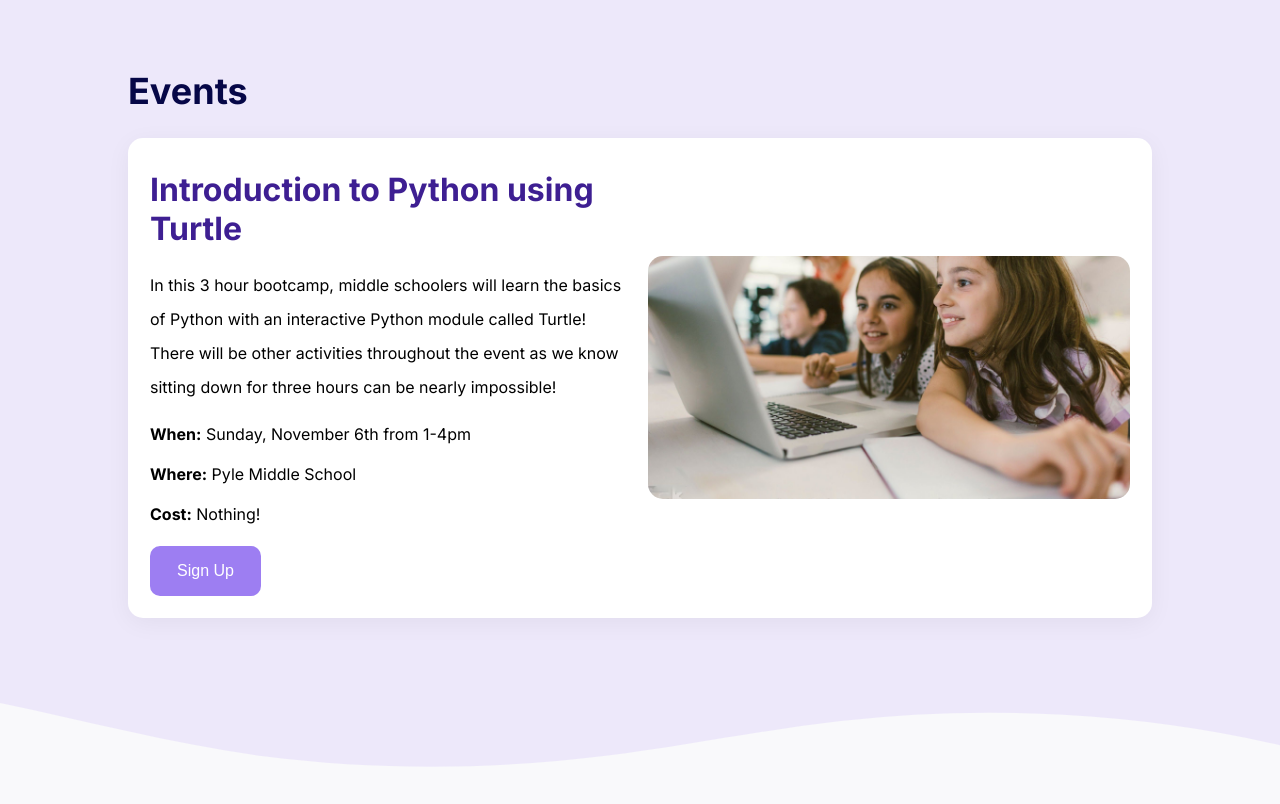
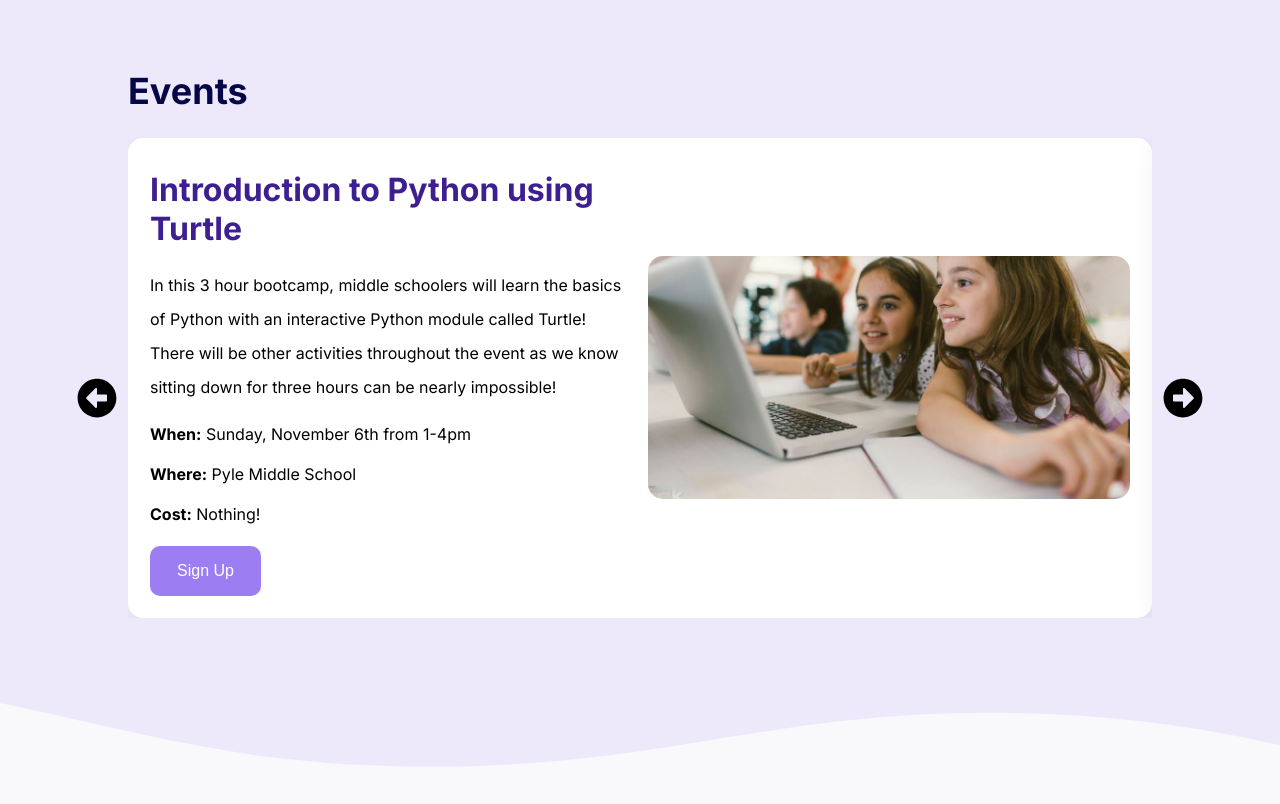
Before and after one commit to RationalChestnut/CodeUp, a React (Create React App) app: page / in a window 1280 px wide. Shown: the part 740-1544 px from the top of the page. Built offline with nearby package versions, Linux system fonts and the light colour scheme.

Commit message:
finish V1

```diff
--- a/package.json
+++ b/package.json
@@ -10,7 +10,7 @@
     "react": "^18.2.0",
     "react-bootstrap": "^2.6.0",
     "react-dom": "^18.2.0",
-    "react-icons": "^4.4.0",
+    "react-icons": "^4.6.0",
     "react-responsive-carousel": "^3.2.23",
     "react-scripts": "5.0.1",
     "web-vitals": "^2.1.4"
--- a/src/components/Event/Event.js
+++ b/src/components/Event/Event.js
@@ -57,11 +57,7 @@ export const Event = ({
 
       {!past ? (
         <div className={styles.imageContainer}>
-                    <img
-                        src={event}
-                        alt="Girls Coding"
-                        className={styles.eventImage}
-                    />
+          <img src={event} alt="Girls Coding" className={styles.eventImage} />
         </div>
       ) : (
         <Carousel
@@ -76,6 +72,7 @@ export const Event = ({
                 <img
                   src={img}
                   className={styles.carouselImage}
+                  alt={"Highlights from the event"}
                 />
               </div>
             );
--- a/src/components/Event/Event.module.css
+++ b/src/components/Event/Event.module.css
@@ -1,4 +1,5 @@
 .eventContainer {
+    height: 100%;
     border-radius: 15px;
     padding: 22px;
     display: flex;
@@ -16,12 +17,14 @@
 .left > p {
     margin-top: 10px;
     margin-bottom: 10px;
+    text-align: left;
 }
 
 .eventTitle {
     color: #3e1f92;
     margin-top: 10px;
     margin-bottom: 10px;
+    text-align: left;
 }
 
 .description {
@@ -107,7 +110,7 @@
         width: 100%;
     }
 
-    .imageContainer {
+    .carousel {
         width: 100%;
         margin: 0;
     }
--- a/src/data/events.js
+++ b/src/data/events.js
@@ -15,6 +15,19 @@ const events = [
     endTime: new Date(2022, 10, 6, 16),
     images: [event, event, event, event, hook],
   },
+  {
+    id: 1,
+    title: "Introduction to Python using Turtle",
+    description:
+      "In this 3 hour bootcamp, middle schoolers will learn the basics of Python with an interactive Python module called Turtle! There will be other activities throughout the event as we know sitting down for three hours can be nearly impossible!",
+    when: "Sunday, November 6th from 1-4pm",
+    where: "Pyle Middle School",
+    cost: 0,
+    signupLink: "https://forms.gle/vb6Ud5dUJ5Nj1u4d8",
+    startTime: new Date(2022, 10, 6, 13),
+    endTime: new Date(2023, 10, 6, 16),
+    images: [event, event, event, event, hook],
+  },
 ];
 
 export default events;
--- a/src/index.css
+++ b/src/index.css
@@ -9,3 +9,11 @@ body {
 * {
     box-sizing: border-box;
 }
+
+.carousel.carousel-slider {
+    overflow: visible !important;
+}
+
+.carousel .control-dots .dot {
+    background: black !important;
+}
--- a/src/pages/Events/Events.module.css
+++ b/src/pages/Events/Events.module.css
@@ -13,6 +13,23 @@
     font-size: 36px;
     color: #060747;
 }
+
+.prevArrow {
+    position: absolute;
+    z-index: 100;
+
+    top: 50%;
+    left: -5%;
+}
+
+.nextArrow {
+    position: absolute;
+    z-index: 1;
+
+    top: 50%;
+    right: -5%;
+}
+
 
 @media screen and (max-width: 975px) {
     .eventContainer {
--- a/src/pages/Events/Events.page.js
+++ b/src/pages/Events/Events.page.js
@@ -1,10 +1,28 @@
 import React from "react";
+import { Carousel } from "react-responsive-carousel";
+import { FaArrowAltCircleRight, FaArrowAltCircleLeft } from "react-icons/fa";
+
 import styles from "./Events.module.css";
 
 import events from "../../data/events";
 import { Event } from "../../components/Event/Event";
+import useWindowDimensions from "../../utils/useWindowDimensions";
 
 export const Events = () => {
+  const { width } = useWindowDimensions();
+
+  const renderEvents = events.sort((a, b) => {
+    if (a.startTime > b.startTime) {
+      return -1;
+    } else {
+      if (a.endTime > b.endTime) {
+        return -1;
+      } else {
+        return 1;
+      }
+    }
+  });
+
   return (
     <div className={styles.eventsPageContainer} id="events">
       <div className={styles.customShapeDividerTop1666447409}>
@@ -22,7 +40,34 @@ export const Events = () => {
       </div>
       <h1 className={styles.eventsPageTitle}>Events</h1>
       <div className={styles.eventsContainer}>
-                {events.map((event) => {
+        <Carousel
+          className={styles.carousel}
+          showThumbs={false}
+          showIndicators={width <= 1100}
+          showStatus={false}
+          emulateTouch
+          renderArrowPrev={(clickHandler) => {
+            return (
+              <FaArrowAltCircleLeft
+                onClick={clickHandler}
+                size={40}
+                className={styles.prevArrow}
+                display={width <= 1100 && "none"}
+              />
+            );
+          }}
+          renderArrowNext={(clickHandler) => {
+            return (
+              <FaArrowAltCircleRight
+                onClick={clickHandler}
+                size={40}
+                className={styles.nextArrow}
+                display={width <= 1100 && "none"}
+              />
+            );
+          }}
+        >
+          {renderEvents.map((event) => {
             return (
               <Event
                 key={event.id}
@@ -37,6 +82,7 @@ export const Events = () => {
               />
             );
           })}
+        </Carousel>
       </div>
       <div className={styles.customShapeDividerBottom1666447991}>
         <svg
--- /dev/null
+++ b/src/utils/useWindowDimensions.js
@@ -0,0 +1,26 @@
+import { useState, useEffect } from "react";
+
+function getWindowDimensions() {
+  const { innerWidth: width, innerHeight: height } = window;
+  return {
+    width,
+    height,
+  };
+}
+
+export default function useWindowDimensions() {
+  const [windowDimensions, setWindowDimensions] = useState(
+    getWindowDimensions()
+  );
+
+  useEffect(() => {
+    function handleResize() {
+      setWindowDimensions(getWindowDimensions());
+    }
+
+    window.addEventListener("resize", handleResize);
+    return () => window.removeEventListener("resize", handleResize);
+  }, []);
+
+  return windowDimensions;
+}
```
Also changed, not shown: 1 other file (tests, documents, lock files or other folders). Lines whose indentation alone changed are shown as unchanged.
